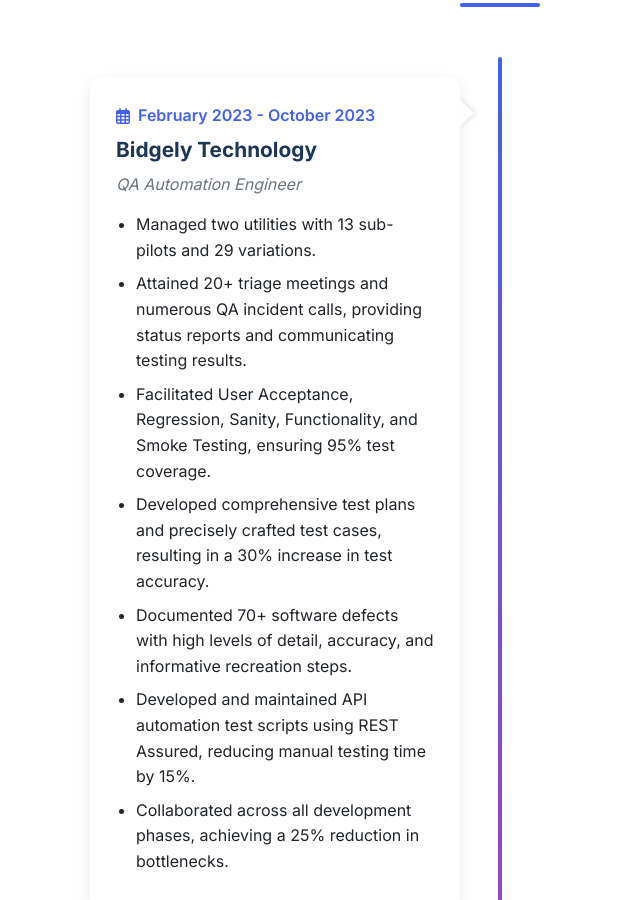
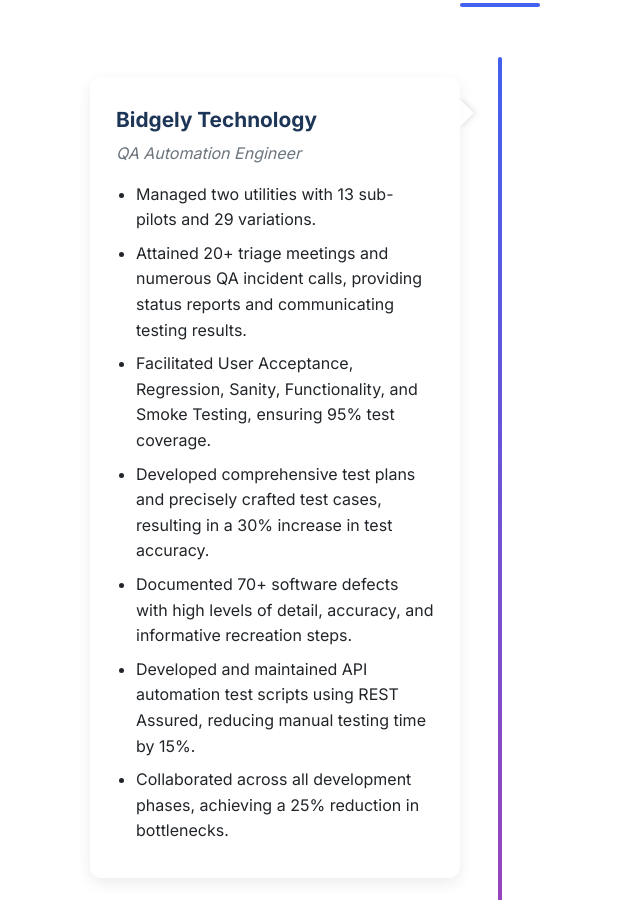
Before and after one commit to Aditya-2804/AdityaPortfolio_SDET, a plain HTML site: page index.html in a window 1280 px wide. Shown: the part 2604-3504 px from the top of the page, without its empty margins (140-780 px from the left). Drawn offline with Linux system fonts and the light colour scheme.

```diff
--- a/index.html
+++ b/index.html
@@ -232,7 +232,7 @@
         <div class="timeline">
             <div class="timeline-item">
                 <div class="timeline-content">
-                    <div class="timeline-date"><i class="far fa-calendar-alt"></i> February 2023 - October 2023 </div>
+<!--                    <div class="timeline-date"><i class="far fa-calendar-alt"></i> February 2023 - October 2023 </div>-->
                     <div class="timeline-company">Bidgely Technology</div>
                     <div class="timeline-role">QA Automation Engineer</div>
                     <div class="timeline-details">
```
